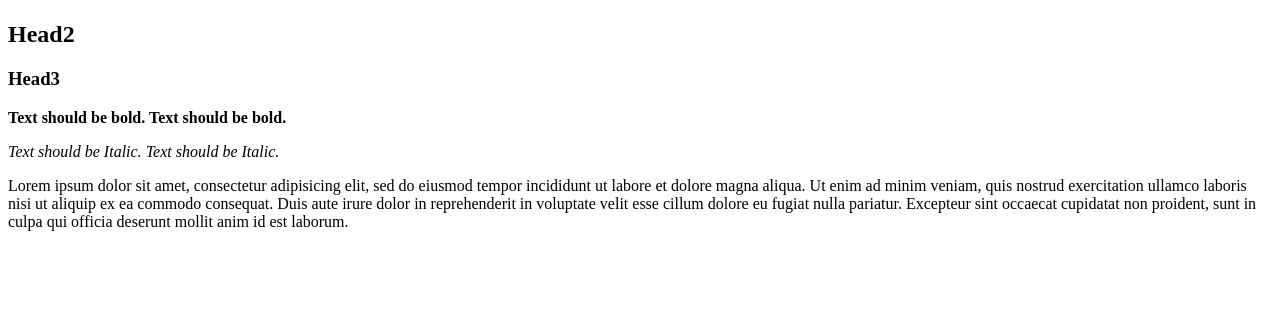
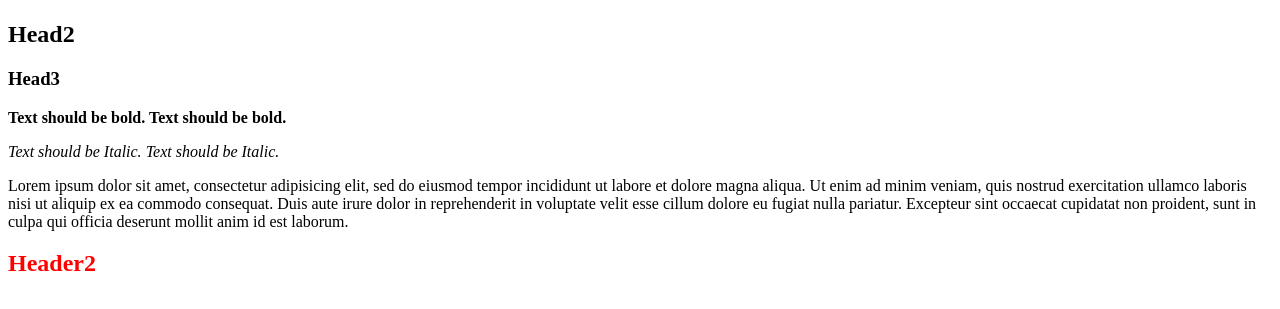
Before and after one commit to Raimondas-Alisauskas/front-end-studies, a plain HTML site: page index.html in a window 1280 px wide. Shown: the part 59-368 px from the top of the page. Drawn offline with Linux system fonts and the light colour scheme.

Commit message:
header2 added

```diff
--- a/index.html
+++ b/index.html
@@ -5,6 +5,7 @@
     <title>TabName</title>
   </head>
   <body>
+    <div>
       <h1>Head1</h1>
       <h2>Head2</h2>
       <h3>Head3</h3>
@@ -19,5 +20,7 @@
       <p>
         Lorem ipsum dolor sit amet, consectetur adipisicing elit, sed do eiusmod tempor incididunt ut labore et dolore magna aliqua. Ut enim ad minim veniam, quis nostrud exercitation ullamco laboris nisi ut aliquip ex ea commodo consequat. Duis aute irure dolor in reprehenderit in voluptate velit esse cillum dolore eu fugiat nulla pariatur. Excepteur sint occaecat cupidatat non proident, sunt in culpa qui officia deserunt mollit anim id est laborum.
       </p>
+      <h2 style="color: red;">Header2</h2>
+    </div>
   </body>
 </html>
```
Lines whose indentation alone changed are shown as unchanged.
